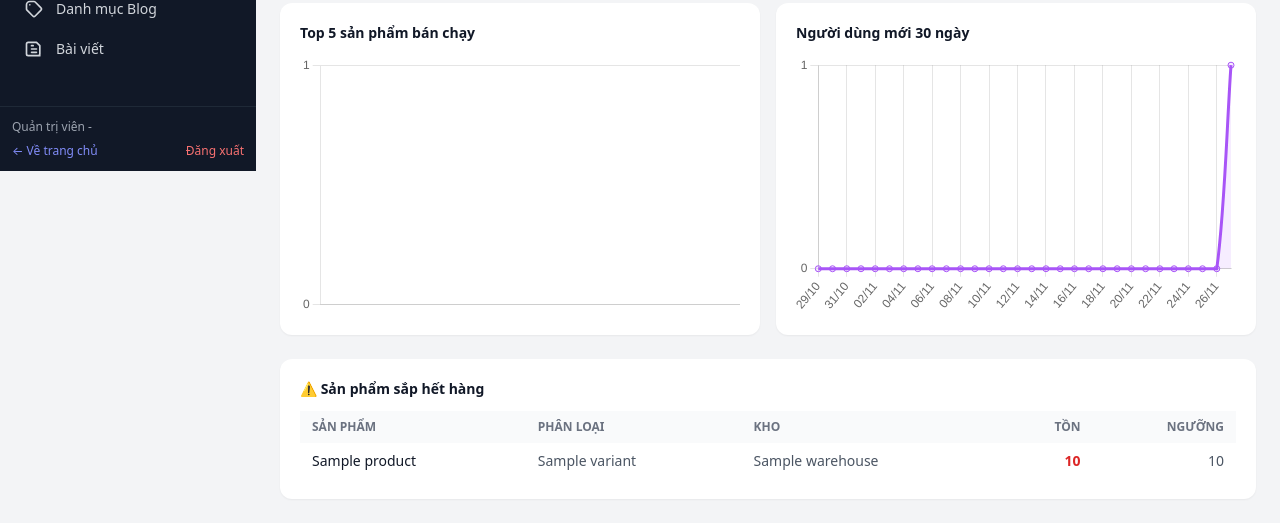
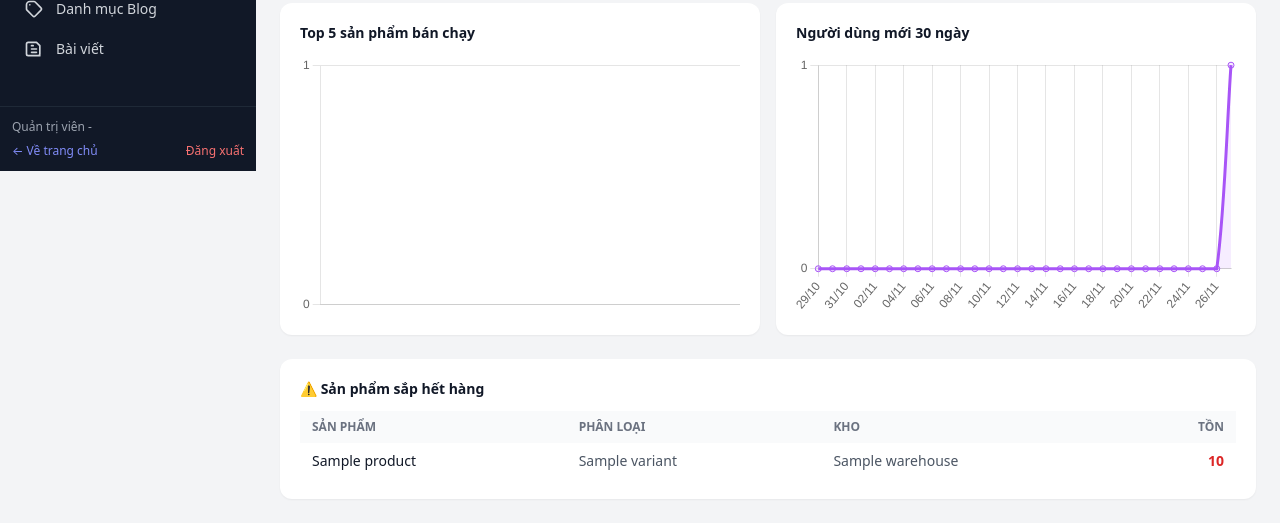
Before and after one commit to tcminh1411/MTS-e-commerce, a Laravel app: page /admin/dashboard in a window 1280 px wide. Shown: the part 629-1152 px from the top of the page. Run offline with Laravel 12, Linux system fonts and the light colour scheme; a user stored in the database is signed in; data comes from the database, SQL or seed files in the repository; tables that the repository leaves empty hold one stand-in row (values such as "Sample post"); style sheets or scripts are compiled from the project's sources; parts of the project's set-up code (start-up, migrations or seed data) failed here and were passed over.

Commit message:
feat(admin): update admin dashboard metrics and view

```diff
--- a/app/Http/Controllers/Admin/DashboardController.php
+++ b/app/Http/Controllers/Admin/DashboardController.php
@@ -81,7 +81,7 @@ class DashboardController extends Controller
             ->get();
 
         $topProductsLabels = $topProducts->pluck('product_name')->all();
-        $topProductsData = $topProducts->pluck('total_qty')->map(fn ($v) => (int) $v)->all();
+        $topProductsData = $topProducts->pluck('total_qty')->map(fn($v) => (int) $v)->all();
 
         // ===== 5. USER MỚI 30 NGÀY =====
         $userRaw = User::where('created_at', '>=', $startDate)
@@ -100,6 +100,7 @@ class DashboardController extends Controller
 
         // ===== 6. LOW STOCK =====
         $lowStocks = Inventory::whereColumn('quantity', '<=', 'low_stock_threshold')
+            ->whereHas('variant.product')
             ->with(['variant.product', 'warehouse'])
             ->orderBy('quantity')
             ->limit(10)
--- a/resources/views/admin/dashboard.blade.php
+++ b/resources/views/admin/dashboard.blade.php
@@ -96,7 +96,6 @@
                     <th class="px-3 py-2">Phân loại</th>
                     <th class="px-3 py-2">Kho</th>
                     <th class="px-3 py-2 text-right">Tồn</th>
-                    <th class="px-3 py-2 text-right">Ngưỡng</th>
                 </tr>
             </thead>
             <tbody class="divide-y">
@@ -113,9 +112,6 @@
                     </td>
                     <td class="px-3 py-2 text-right font-semibold text-red-600">
                         {{ $inv->quantity }}
-                    </td>
-                    <td class="px-3 py-2 text-right text-gray-600">
-                        {{ $inv->low_stock_threshold }}
                     </td>
                 </tr>
                 @endforeach
```
Lines whose indentation alone changed are shown as unchanged.
